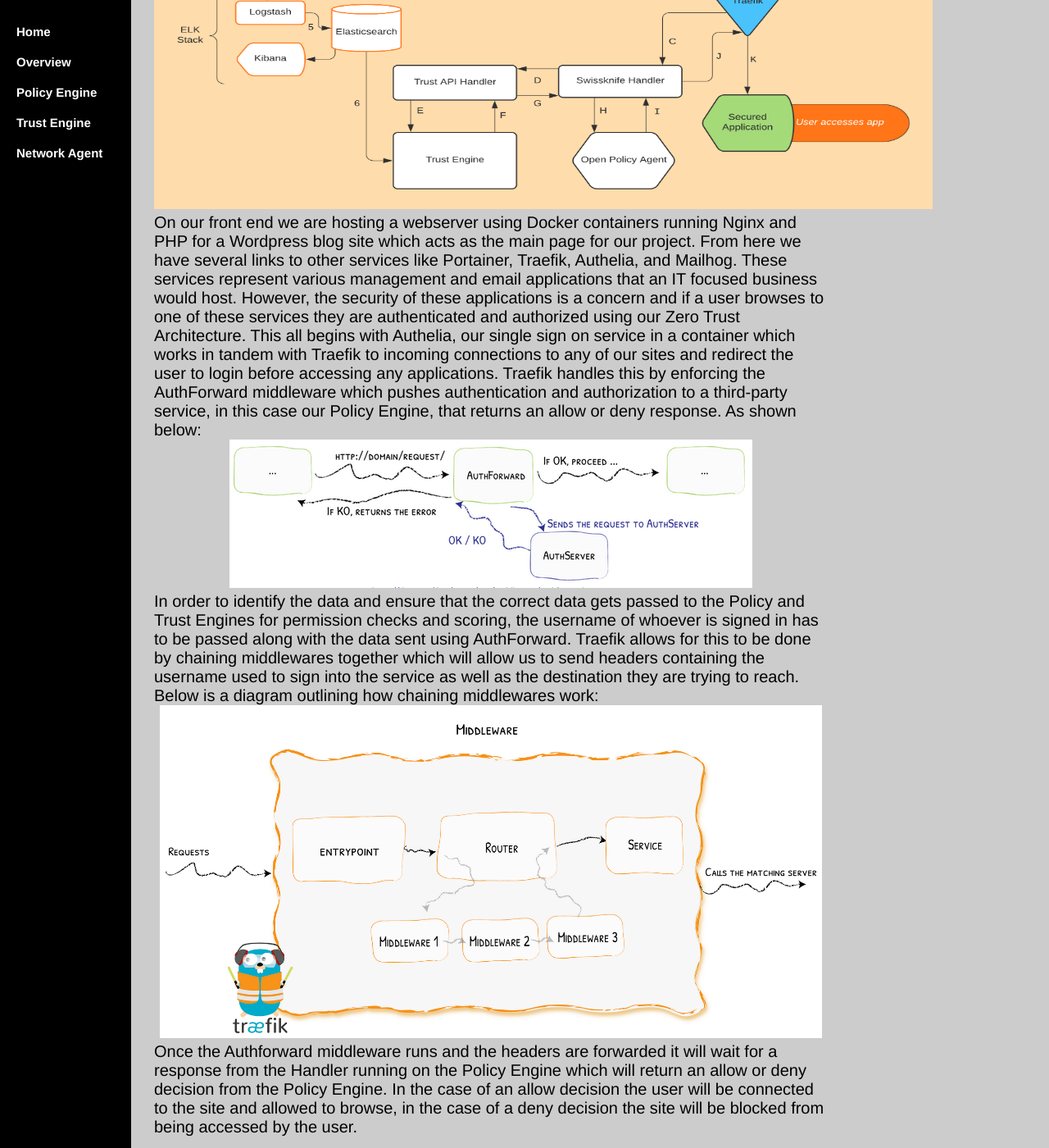
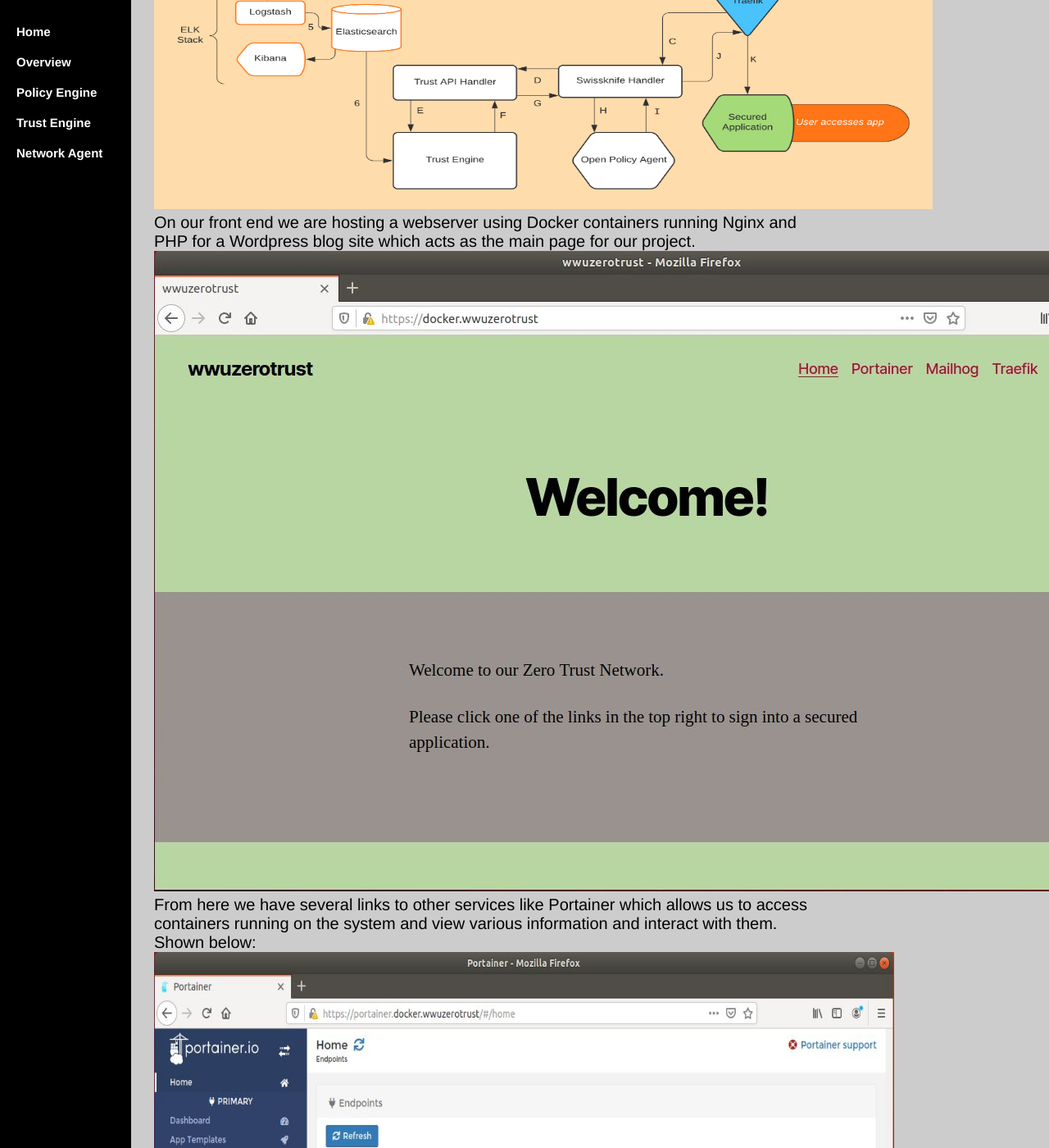
Before and after one commit to WWUZeroTrust/WWUZeroTrust.github.io, a Jekyll site: the page NetworkAgent/index.html, which Jekyll copies as it is, in a window 1280 px wide and 1400 px high, scrolled down 410 px. Shown: the whole window at 82% size. Built offline with Jekyll 4.4.1, drawn with Linux system fonts in a browser that asks for light colours; some of the changed text lies outside the part shown.

Commit message:
Update index.html

```diff
--- a/NetworkAgent/index.html
+++ b/NetworkAgent/index.html
@@ -106,9 +106,25 @@
 
 	<center><img src="/image/Flowchart_Traefik_NetworkAgent.png" alt="hi" class="inline" height="500" width="950"/></center>
 
-	On our front end we are hosting a webserver using Docker containers running Nginx and PHP for a Wordpress blog site which acts as the main page for our project. From here we have several links to other services like Portainer, Traefik, Authelia, and Mailhog. These services represent various management and email applications that an IT focused business would host. However, the security of these applications is a concern and if a user browses to one of these services they are authenticated and authorized using our Zero Trust Architecture.
+	On our front end we are hosting a webserver using Docker containers running Nginx and PHP for a Wordpress blog site which acts as the main page for our project.
 
-	This all begins with Authelia, our single sign on service in a container which works in tandem with Traefik to incoming connections to any of our sites and redirect the user to login before accessing any applications. Traefik handles this by enforcing the AuthForward middleware which pushes authentication and authorization to a third-party service, in this case our Policy Engine, that returns an allow or deny response. As shown below:
+	<center><img src="/image/Website.JPG" alt="hi" class="inline" height="781" width="1215"/></center>
+
+	From here we have several links to other services like Portainer which allows us to access containers running on the system and view various information and interact with them. Shown below:
+
+	<center><img src="/image/Portainer.JPG" alt="hi" class="inline" height="626" width="903"/></center>
+
+	Mailhog is another service we host on our site; this service allows users to test their outgoing mail before sending out emails. The dashboard can be seen below:
+
+	<center><img src="/image/Mailhog.JPG" alt="hi" class="inline" height="626" width="903"/></center>
+
+	These services represent various management and email applications that an IT focused business would host. However, the security of these applications is a concern and if a user browses to one of these services they are authenticated and authorized using our Zero Trust Architecture.
+
+	This all begins with Authelia, our single sign on service in a container which works in tandem with Traefik to incoming connections to any of our sites and redirect the user to login before accessing any applications. The login page for Authelia can be seen below:
+
+	<center><img src="/image/Authelia.JPG" alt="hi" class="inline" height="683" width="1054"/></center>
+
+	Traefik handles this by enforcing the AuthForward middleware which pushes authentication and authorization to a third-party service, in this case our Policy Engine, that returns an allow or deny response. As shown below:
 
 	<center><img src="/image/Traefik3.png" alt="hi" class="inline" height="181" width="638"/></center>
 
```
